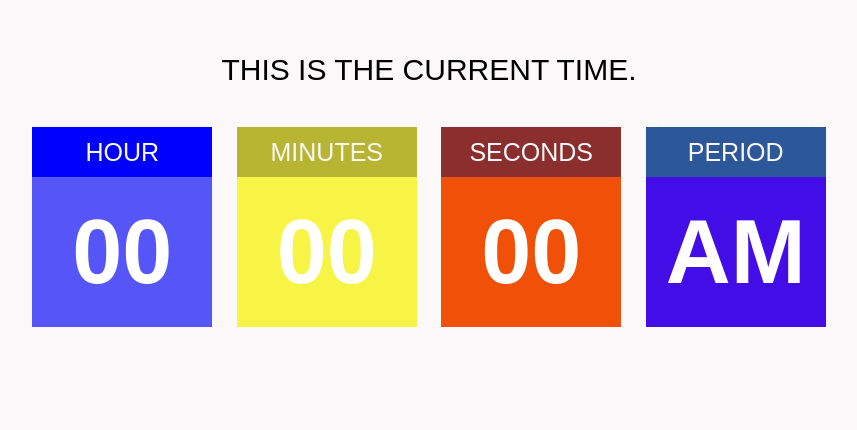
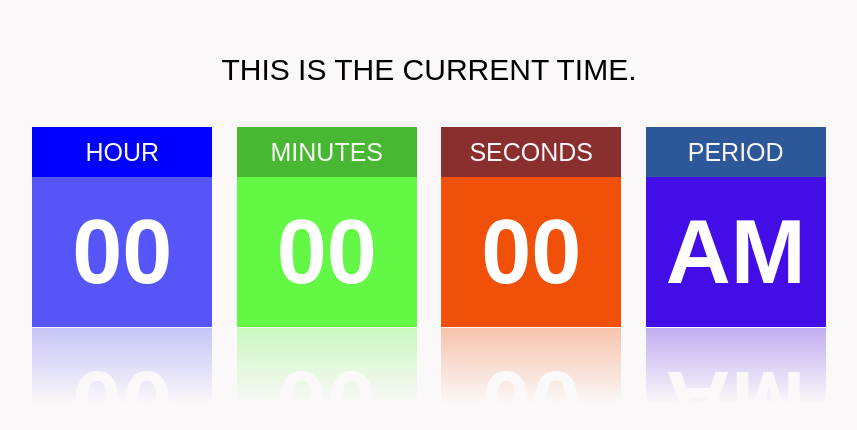
Before and after one commit to ADNUKUNHOME/Digital-Clock, a plain HTML site: page index.html in a window 1280 px wide. Shown: the part 220-650 px from the top of the page, without its empty margins (211-1068 px from the left). Drawn offline with nearby package versions, Linux system fonts and the light colour scheme.

Commit message:
added the webkit effect for the time division.

```diff
--- a/style.css
+++ b/style.css
@@ -37,6 +37,7 @@ h2
     display: flex;
     align-items: center;
     justify-content: center;
+    -webkit-box-reflect: below 1px linear-gradient(transparent, transparent, #00000050);
 }
 
 .time span:nth-child(1)
@@ -53,7 +54,7 @@ h2
 
 .time:nth-of-type(2) span:nth-child(1)
 {
-    background-color: rgb(184, 181, 50);
+    background-color: rgb(72, 184, 50);
 }
 .time:nth-of-type(3) span:nth-child(1)
 {
@@ -75,7 +76,7 @@ h2
 
 .time:nth-of-type(2) span:nth-child(2)
 {
-    background-color: rgb(247, 244, 70);
+    background-color: rgb(99, 247, 70);
 }
 .time:nth-of-type(3) span:nth-child(2)
 {
```
